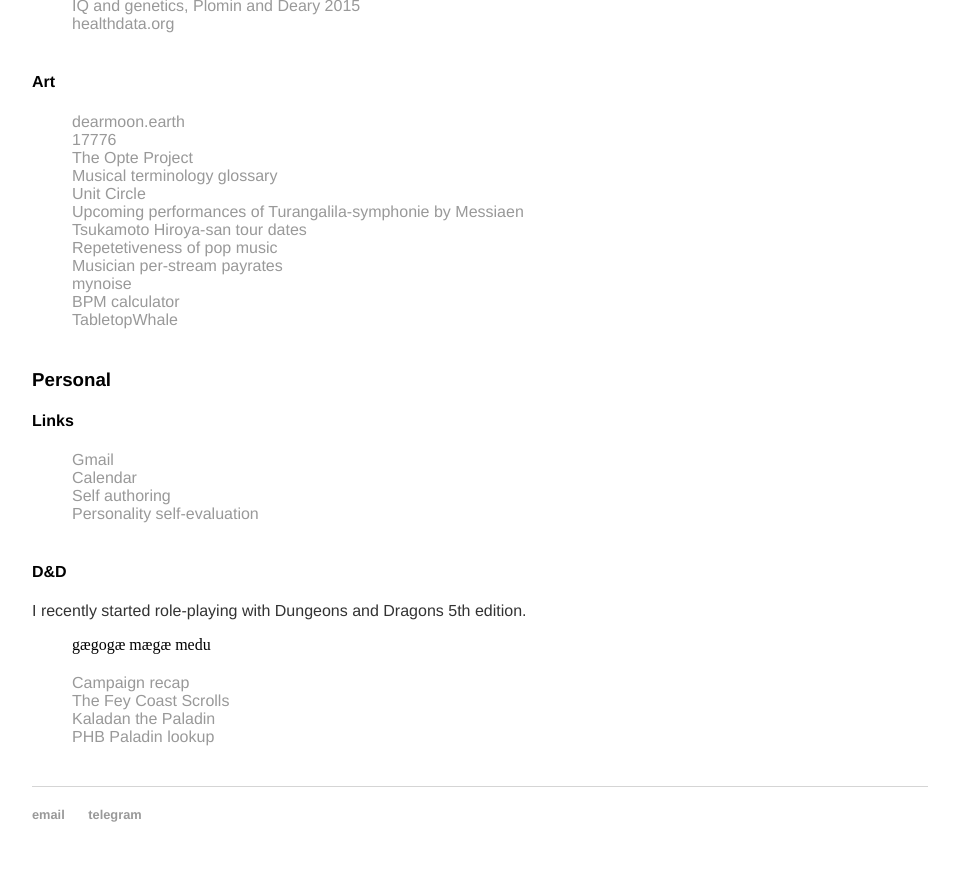
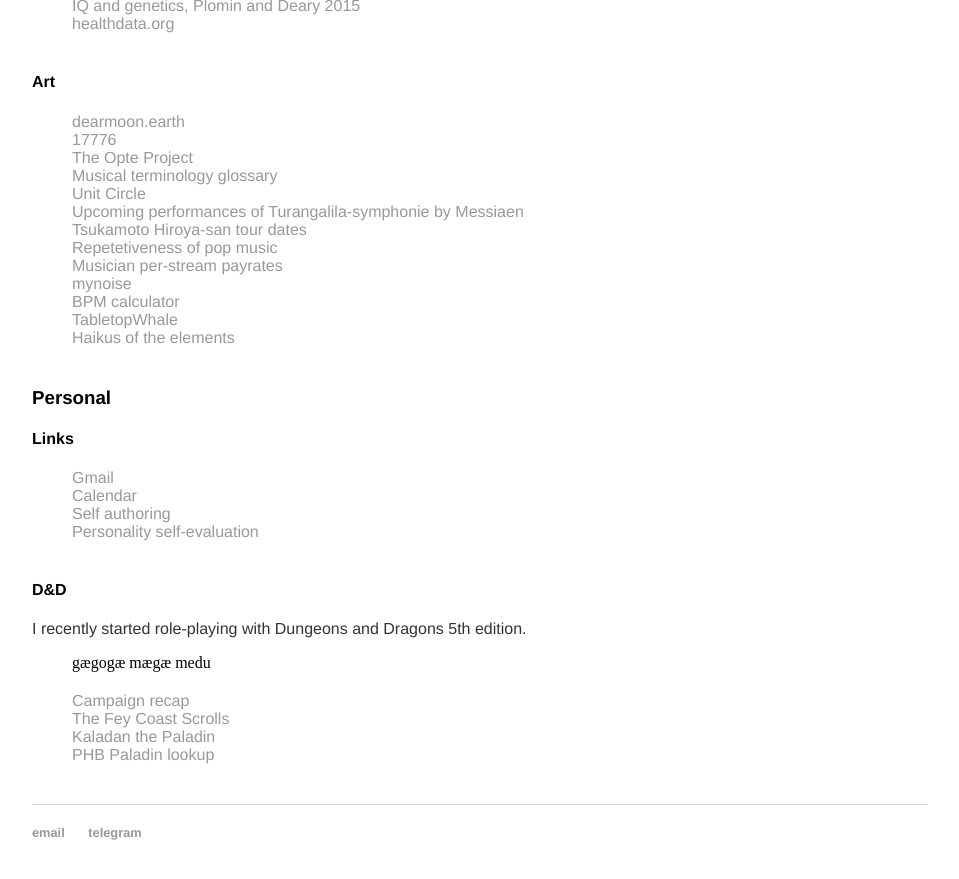
Before and after one commit to amcnicho/amcnicho.github.io, a Jekyll site: the page built from misc/index.html, in a window 1280 px wide and 900 px high, scrolled down 1754 px. Shown: the top 879 px of the window, without its empty margins (160-1119 px from the left). Built offline with Jekyll 4.4.1, drawn with Linux system fonts in a browser that asks for light colours.

Commit message:
Update index.html

```diff
--- a/misc/index.html
+++ b/misc/index.html
@@ -16,7 +16,7 @@
         <li><a href="https://www.emc.ncep.noaa.gov/gmb/STATS/html/new_acz5.html">Anomaly in weather forecast models</a></li>
         <li><a href="https://apod.nasa.gov/apod/astropix.html">Astronomy Picture of the Day</a></li>
         <li><a href="https://volcanoes.usgs.gov/volcanoes/kilauea/multimedia_maps.html">USGS lava flow maps (Kīlauea)</a></li>
-	<li><a href="https://waterdata.usgs.gov/va/nwis/current/?type=flow">USGS stream flow sensors (VA)</a></li>
+		<li><a href="https://waterdata.usgs.gov/va/nwis/current/?type=flow">USGS stream flow sensors (VA)</a></li>
         <li><a href="https://tidesandcurrents.noaa.gov/gmap3/index.shtml?type=TidePredictions&region=">NOAA tides and currents</a></li>
         <li><a href="https://www.swpc.noaa.gov/communities/space-weather-enthusiasts">NOAA space weather dashboard</a></li>
         <li><a href="http://www.spaceweather.com/">spaceweather.com</a></li>
@@ -86,7 +86,7 @@
         <li><a href="https://www.ssc.wisc.edu/~hauser/merit_01_081502_complete.pdf">IQ and occupation, Hauser 2002</a></li>
         <li><a href="https://www.ncbi.nlm.nih.gov/pmc/articles/PMC3289095/pdf/nihms354172.pdf">IQ and occupation, Hauser 2010</a></li>
         <li><a href="https://www.nature.com/articles/mp2014105">IQ and genetics, Plomin and Deary 2015</a></li>
-	    	<li><a href="http://www.healthdata.org/results/data-visualizations">healthdata.org</a></li>
+	    <li><a href="http://www.healthdata.org/results/data-visualizations">healthdata.org</a></li>
       </ul>
 
       <h4>Art</h4>
@@ -102,7 +102,8 @@
         <li><a href="https://thetrichordist.com/2018/01/15/2017-streaming-price-bible-spotify-per-stream-rates-drop-9-apple-music-gains-marketshare-of-both-plays-and-overall-revenue/">Musician per-stream payrates</a></li>
         <li><a href="https://mynoise.net/NoiseMachines/tinRoofRainNoiseGenerator.php?l=33333346433355434533&m=&d=0">mynoise</a></li>
         <li><a href="https://www.all8.com/tools/bpm.htm">BPM calculator</a></li>
-				<li><a href="http://tabletopwhale.com/index.html">TabletopWhale</a></li>
+		<li><a href="http://tabletopwhale.com/index.html">TabletopWhale</a></li>
+		<li><a href="https://vis.sciencemag.org/chemhaiku/">Haikus of the elements</a></li>
 	  </ul>
 
       <h3>Personal</h3>
```
